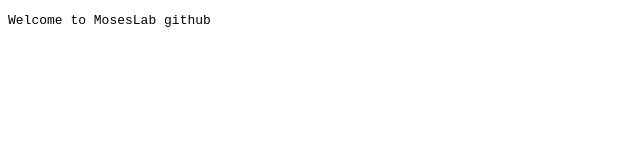
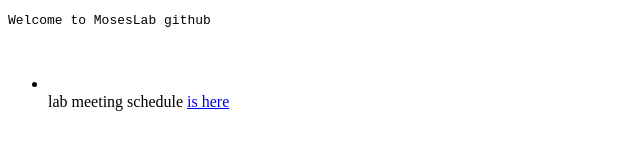
Before and after one commit to moses-lab/moses-lab.github.io, a plain HTML site: page index.html in a window 1280 px wide. Shown: the whole page, without its empty margins (0-640 px from the left). Drawn offline with Linux system fonts and the light colour scheme.

Commit message:
Update index.html

```diff
--- a/index.html
+++ b/index.html
@@ -2,4 +2,7 @@
 <html lang="en-US">
 <pre>
 Welcome to MosesLab github
-</pre>
+</pre><br>
+  <ul>
+<li></li>lab meeting schedule <a href="lab-meeting.html">is here</a>
+</ul>
```
